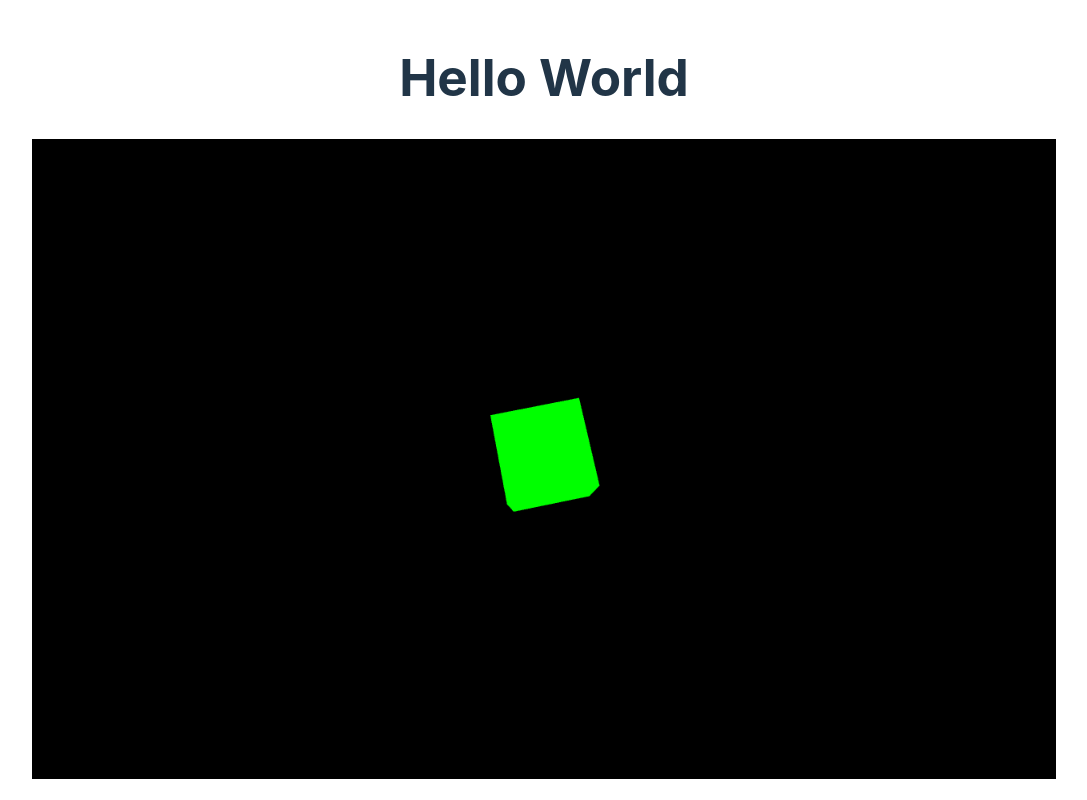
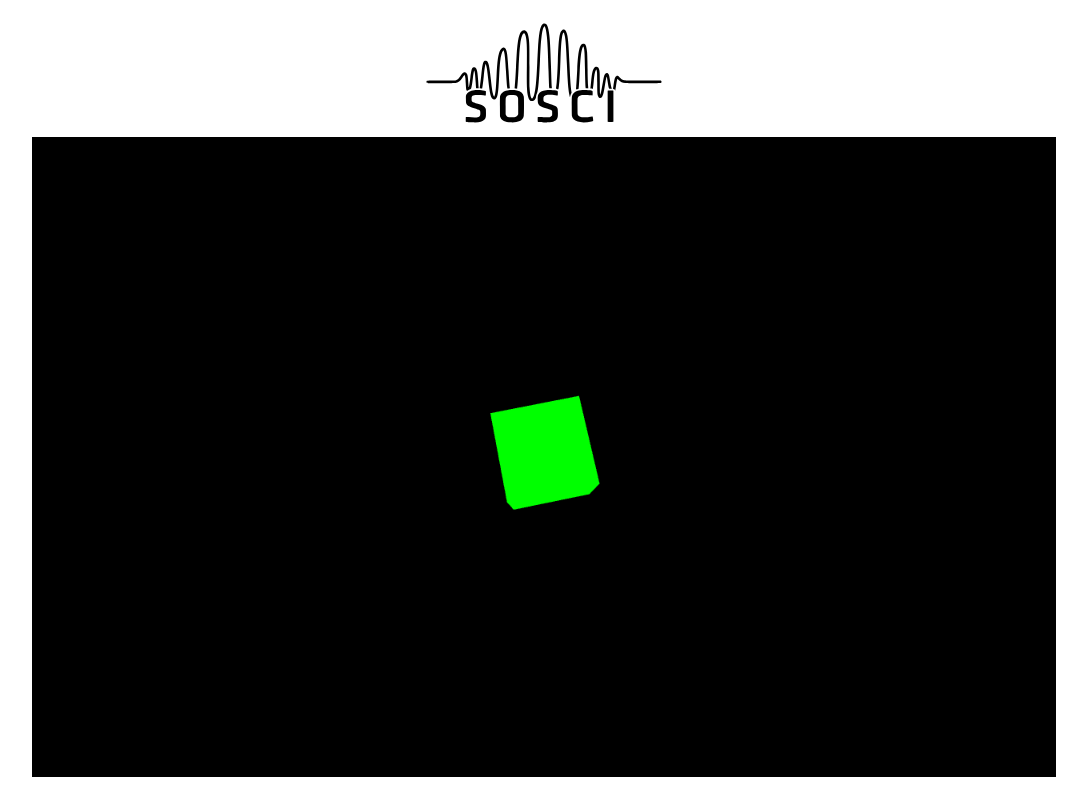
Before and after one commit to amosproj/amos2022ws03-software-oscilloscope, a Svelte app in the folder Apps/frontend/: page / in a window 1280 px wide. Shown: the whole page, without its empty margins (96-1183 px from the left). Built offline with nearby package versions, Linux system fonts and the light colour scheme.

Commit message:
#23: Add Logo to page

```diff
--- a/Apps/frontend/src/App.svelte
+++ b/Apps/frontend/src/App.svelte
@@ -1,9 +1,10 @@
 <script>
-  import HelloWorld from './views/HelloWorld.svelte'
+  import HelloWorld from "./views/HelloWorld.svelte";
+  import Logo from "./views/Logo.svelte";
 </script>
 
 <main>
-  <h1>Hello World</h1>
+  <Logo />
   <HelloWorld />
 </main>
 
--- /dev/null
+++ b/Apps/frontend/src/views/Logo.svelte
@@ -0,0 +1,22 @@
+<script>
+  import logo from "../assets/sosci-logo.svg";
+</script>
+
+<div>
+  <img src={logo} alt="SOSCI" />
+</div>
+
+<style>
+  div {
+    width: 100%;
+  }
+  img {
+    width: 15rem;
+    filter: invert(100%);
+  }
+  @media (prefers-color-scheme: light) {
+    img {
+      filter: none;
+    }
+  }
+</style>
```
